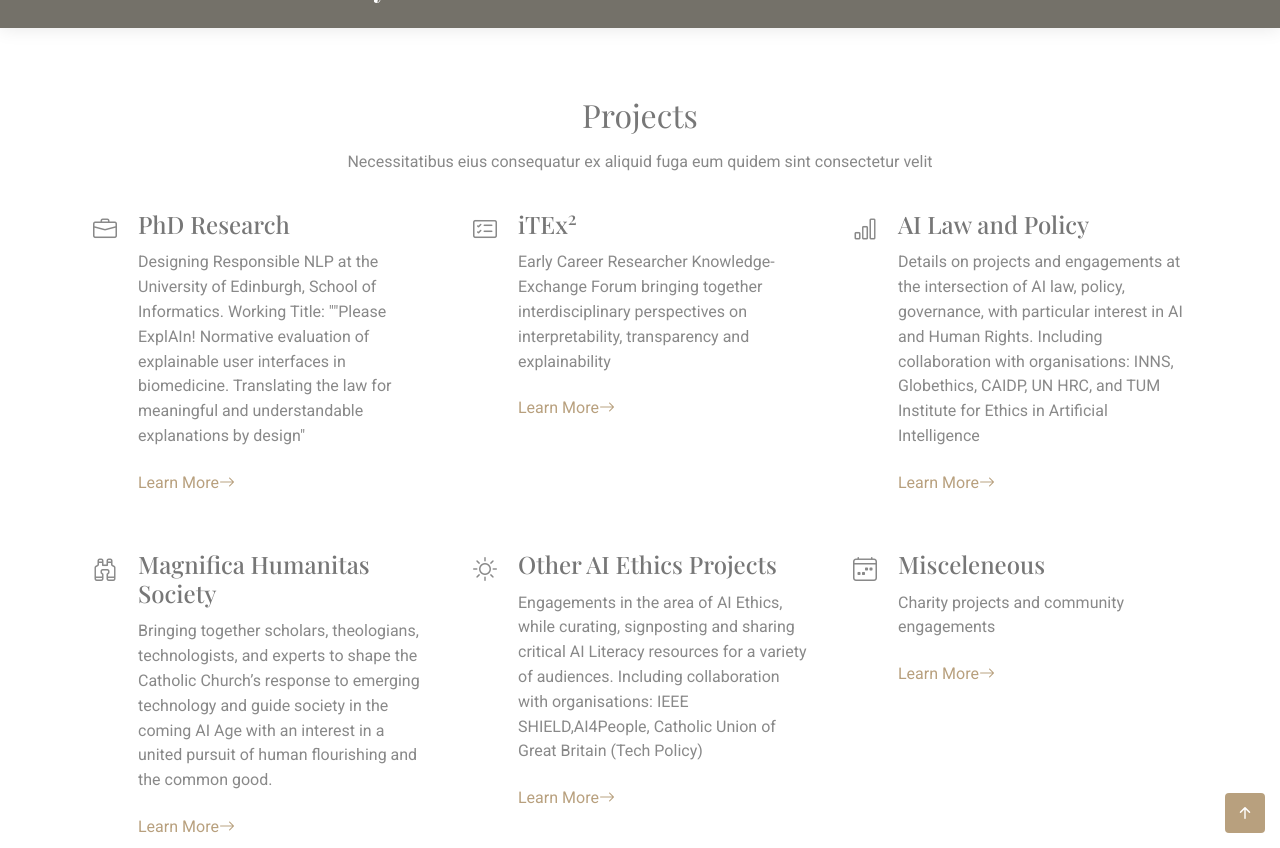
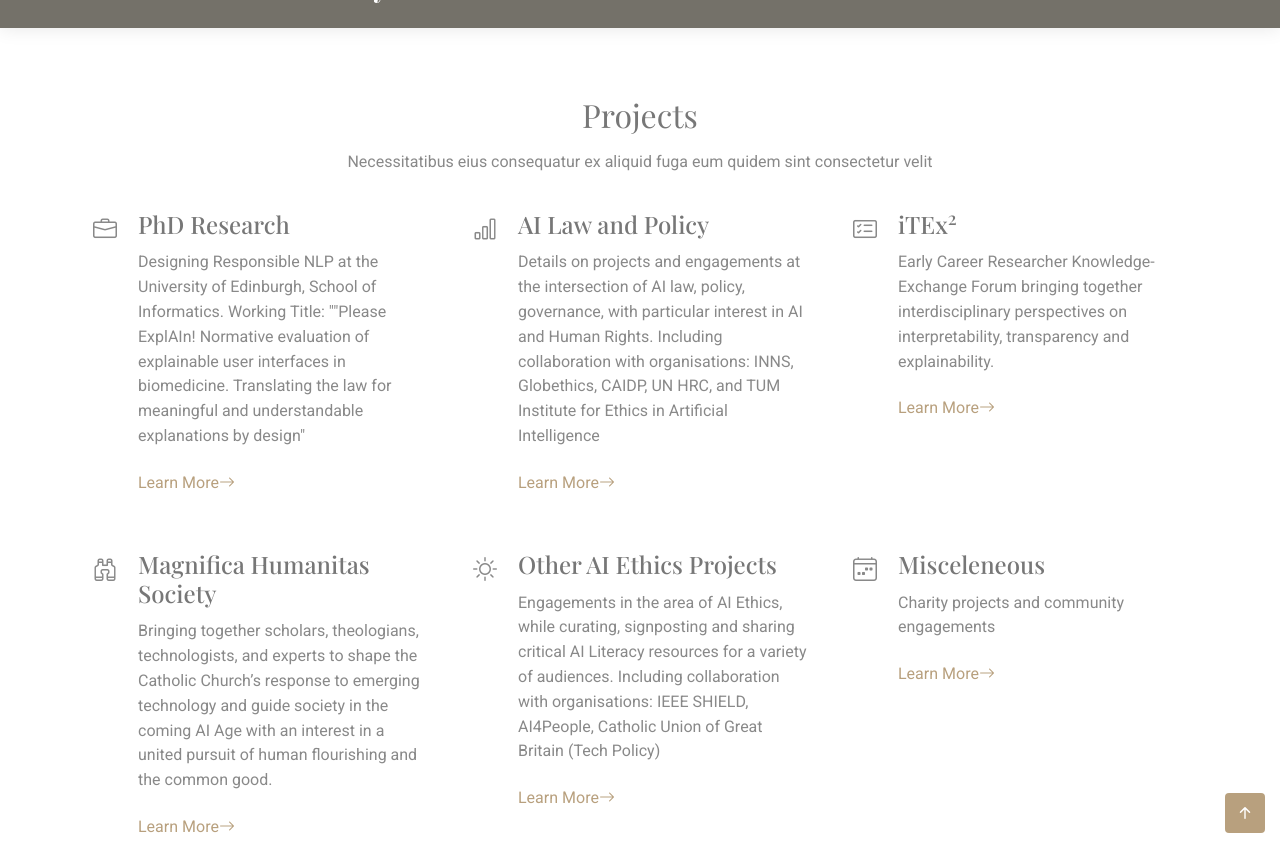
Before and after one commit to amandahorzyk/amandahorzyk.github.io, a Jekyll site: the page built from index.html, in a window 1280 px wide and 900 px high, scrolled down 1384 px, cut to the strip 52-900 px from the top of the window. Built offline with Jekyll 4.4.1, drawn with Linux system fonts in a browser that asks for light colours; some web fonts are replaced.

Commit message:
updates to project portfolio two

```diff
--- a/index.html
+++ b/index.html
@@ -194,20 +194,20 @@
           </div>
           <!-- End Service Item -->
 
-          <div class="col-lg-4 col-md-6 service-item d-flex" data-aos="fade-up" data-aos-delay="200">
-            <div class="icon flex-shrink-0"><i class="bi bi-card-checklist"></i></div>
-            <div>
-              <h4 class="title">iTEx<sup>2</sup></h4>
-              <p class="description">Early Career Researcher Knowledge-Exchange Forum bringing together interdisciplinary perspectives on interpretability, transparency and explainability</p>
-              <a href="service-details.html" class="readmore stretched-link"><span>Learn More</span><i class="bi bi-arrow-right"></i></a>
-            </div>
-          </div><!-- End Service Item -->
-
           <div class="col-lg-4 col-md-6 service-item d-flex" data-aos="fade-up" data-aos-delay="300">
             <div class="icon flex-shrink-0"><i class="bi bi-bar-chart"></i></div>
             <div>
               <h4 class="title">AI Law and Policy</h4>
               <p class="description">Details on projects and engagements at the intersection of AI law, policy, governance, with particular interest in AI and Human Rights. Including collaboration with organisations: INNS, Globethics, CAIDP, UN HRC, and TUM Institute for Ethics in Artificial Intelligence </p>
+              <a href="service-details.html" class="readmore stretched-link"><span>Learn More</span><i class="bi bi-arrow-right"></i></a>
+            </div>
+          </div><!-- End Service Item -->
+
+          <div class="col-lg-4 col-md-6 service-item d-flex" data-aos="fade-up" data-aos-delay="200">
+            <div class="icon flex-shrink-0"><i class="bi bi-card-checklist"></i></div>
+            <div>
+              <h4 class="title">iTEx<sup>2</sup></h4>
+              <p class="description">Early Career Researcher Knowledge-Exchange Forum bringing together interdisciplinary perspectives on interpretability, transparency and explainability.</p>
               <a href="service-details.html" class="readmore stretched-link"><span>Learn More</span><i class="bi bi-arrow-right"></i></a>
             </div>
           </div><!-- End Service Item -->
@@ -225,7 +225,7 @@
             <div class="icon flex-shrink-0"><i class="bi bi-brightness-high"></i></div>
             <div>
               <h4 class="title">Other AI Ethics Projects</h4>
-              <p class="description">Engagements in the area of AI Ethics, while curating, signposting and sharing critical AI Literacy resources for a variety of audiences. Including collaboration with organisations: IEEE SHIELD,AI4People, Catholic Union of Great Britain (Tech Policy) </p>
+              <p class="description">Engagements in the area of AI Ethics, while curating, signposting and sharing critical AI Literacy resources for a variety of audiences. Including collaboration with organisations: IEEE SHIELD, AI4People, Catholic Union of Great Britain (Tech Policy) </p>
               <a href="service-details.html" class="readmore stretched-link"><span>Learn More</span><i class="bi bi-arrow-right"></i></a>
             </div>
           </div><!-- End Service Item -->
```
